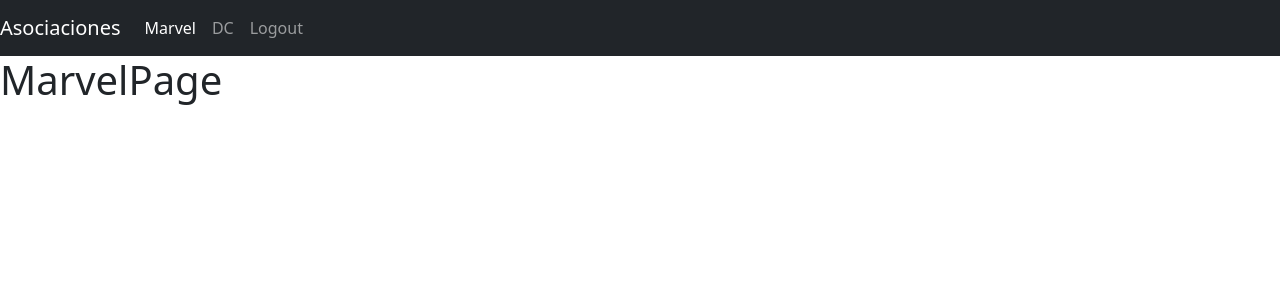
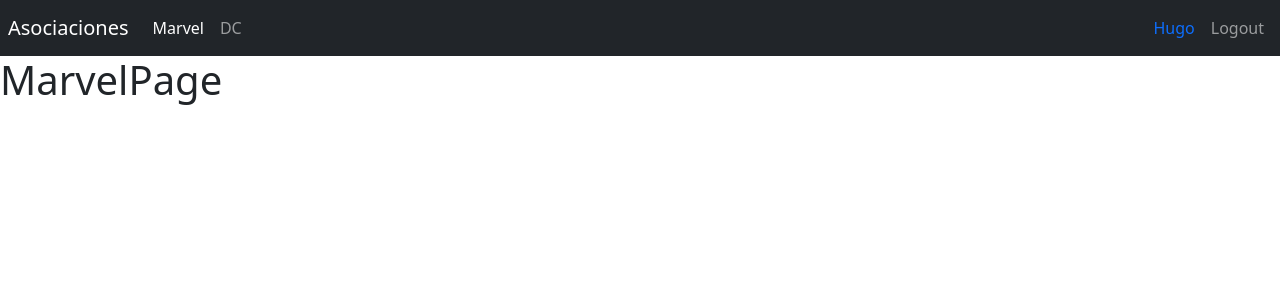
Before and after one commit to Hugo-Alonso/Heroes-App, a React (Vite) app: page /marvel in a window 1280 px wide. Shown: the top 300 px of the page. Built offline with nearby package versions, Linux system fonts and the light colour scheme.

Commit message:
Appnavbar Updated

```diff
--- a/src/ui/components/navbar.jsx
+++ b/src/ui/components/navbar.jsx
@@ -3,7 +3,7 @@
 
 export const Navbar = () => {
     return (
-        <nav className="navbar navbar-expand-sm navbar-dark bg-dark">
+        <nav className="navbar navbar-expand-sm navbar-dark bg-dark p-2">
 
             <Link
                 className="navbar-brand"
@@ -31,14 +31,18 @@
                 </div>
             </div>
 
-            <div className="navbar-collapse collapse w-100 order-3 dual-collapse2">
+            <div className="navbar-collapse collapse w-100 order-3 dual-collapse2 d-plex justify-content-end">
                 <ul className="navbar-nav ml-auto">
-                    <NavLink
-                        className={ ({isActive}) => `nav-item nav-link ${ isActive ? 'active' : ''}`}
-                        to="/login"
+                    <span className='nav-item nav-link text-primary'>
+                        Hugo
+                    </span>
+
+                    <button
+                        className='nav-item nav-link btn'
                     >
                         Logout
-                    </NavLink>
+                    </button>
+
                 </ul>
             </div>
         </nav>
```
